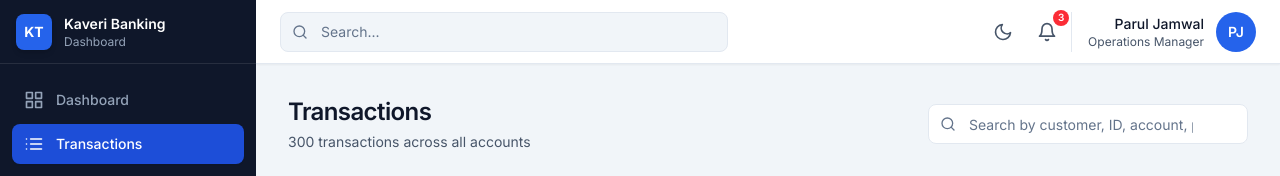
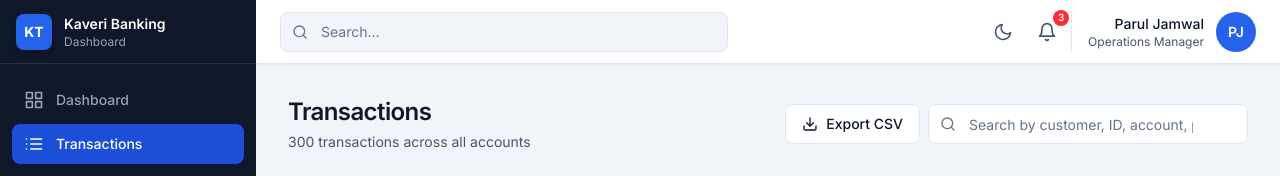
Before and after one commit to paruljamwal/Banking_Transaction_Dashboard, a React (Vite) app: page /transactions in a window 1280 px wide. Shown: the top 176 px of the page. Built offline with nearby package versions, Linux system fonts and the light colour scheme.

Commit message:
feat" csv download creation

```diff
--- a/src/App.jsx
+++ b/src/App.jsx
@@ -1,4 +1,5 @@
 import { BrowserRouter, Routes, Route, Navigate } from 'react-router-dom'
+import { Toaster } from 'react-hot-toast'
 import { ThemeProvider } from '@context/ThemeContext'
 import DashboardLayout from '@layouts/DashboardLayout'
 import DashboardPage from '@pages/DashboardPage'
@@ -25,6 +26,32 @@ function App() {
           <Route path="*" element={<NotFoundPage />} />
         </Routes>
       </BrowserRouter>
+
+      <Toaster
+        position="top-right"
+        toastOptions={{
+          duration: 3000,
+          className: 'text-sm',
+          style: {
+            background: 'var(--color-surface)',
+            color: 'var(--color-text)',
+            border: '1px solid var(--color-border)',
+            boxShadow: 'var(--shadow-md)',
+          },
+          success: {
+            iconTheme: {
+              primary: '#059669',
+              secondary: '#ffffff',
+            },
+          },
+          error: {
+            iconTheme: {
+              primary: '#dc2626',
+              secondary: '#ffffff',
+            },
+          },
+        }}
+      />
     </ThemeProvider>
   )
 }
--- a/src/pages/TransactionsPage.jsx
+++ b/src/pages/TransactionsPage.jsx
@@ -1,7 +1,10 @@
 import { useState, useCallback } from 'react'
+import { FiDownload } from 'react-icons/fi'
+import toast from 'react-hot-toast'
 import PageContainer from '@components/common/PageContainer'
 import PageHeader from '@components/common/PageHeader'
 import SearchBar from '@components/common/SearchBar'
+import Button from '@components/common/Button'
 import Card from '@components/common/Card'
 import Pagination from '@components/common/Pagination'
 import {
@@ -14,6 +17,7 @@ import { TRANSACTION_SEARCH_FIELDS } from '@constants/transactionSearch'
 import { useSearch } from '@hooks/useSearch'
 import { useTransactionFilters } from '@hooks/useTransactionFilters'
 import { usePagination } from '@hooks/usePagination'
+import { exportTransactionsToCsv } from '@utils/csvExport'
 
 function TransactionsPage() {
   const [selectedTransaction, setSelectedTransaction] = useState(null)
@@ -67,6 +71,20 @@ function TransactionsPage() {
 
   const showNoResults = (hasQuery || isFiltered) && !hasResults
 
+  const handleExportCsv = useCallback(() => {
+    if (results.length === 0) {
+      toast.error('No transactions to export')
+      return
+    }
+
+    try {
+      const { filename, rowCount } = exportTransactionsToCsv(results)
+      toast.success(`Downloaded ${filename} (${rowCount} records)`)
+    } catch {
+      toast.error('Failed to export CSV')
+    }
+  }, [results])
+
   const description = (() => {
     const parts = []
 
@@ -88,6 +106,17 @@ function TransactionsPage() {
   return (
     <PageContainer>
       <PageHeader title="Transactions" description={description}>
+        <div className="flex w-full flex-col gap-2 sm:w-auto sm:flex-row sm:items-center">
+          <Button
+            variant="secondary"
+            size="md"
+            leftIcon={<FiDownload className="h-4 w-4" />}
+            onClick={handleExportCsv}
+            disabled={results.length === 0}
+          >
+            <span className="hidden sm:inline">Export CSV</span>
+            <span className="sm:hidden">Export</span>
+          </Button>
           <SearchBar
             value={query}
             onChange={(e) => setQuery(e.target.value)}
@@ -96,6 +125,7 @@ function TransactionsPage() {
             className="w-full sm:w-80"
             ariaLabel="Search transactions"
           />
+        </div>
       </PageHeader>
 
       <div className="space-y-4">
--- /dev/null
+++ b/src/utils/csvExport.js
@@ -0,0 +1,77 @@
+import Papa from 'papaparse'
+import { format } from 'date-fns'
+import { TRANSACTION_TYPE_LABELS } from '@constants/transactionTypes'
+import { STATUS_LABELS } from '@constants/status'
+import { formatDate } from '@utils/formatDate'
+
+export const TRANSACTION_CSV_COLUMNS = [
+  'Transaction ID',
+  'Customer',
+  'Amount',
+  'Status',
+  'Type',
+  'Date',
+  'Payment Method',
+  'Category',
+]
+
+/**
+ * @param {Record<string, unknown>[]} transactions
+ */
+export function mapTransactionsToCsvRows(transactions = []) {
+  return transactions.map((txn) => ({
+    'Transaction ID': txn.transactionId,
+    Customer: txn.customerName,
+    Amount: txn.amount,
+    Status: STATUS_LABELS[txn.status] || txn.status,
+    Type: TRANSACTION_TYPE_LABELS[txn.transactionType] || txn.transactionType,
+    Date: formatDate(txn.date),
+    'Payment Method': txn.paymentMethod,
+    Category: txn.category,
+  }))
+}
+
+/**
+ * @param {Date} [date]
+ */
+export function getTransactionCsvFilename(date = new Date()) {
+  return `transactions-${format(date, 'yyyy-MM-dd')}.csv`
+}
+
+/**
+ * @param {string} csvContent
+ * @param {string} filename
+ */
+function triggerCsvDownload(csvContent, filename) {
+  const blob = new Blob([csvContent], { type: 'text/csv;charset=utf-8;' })
+  const url = URL.createObjectURL(blob)
+
+  const link = document.createElement('a')
+  link.href = url
+  link.download = filename
+  link.style.display = 'none'
+
+  document.body.appendChild(link)
+  link.click()
+  document.body.removeChild(link)
+
+  URL.revokeObjectURL(url)
+}
+
+/**
+ * @param {Record<string, unknown>[]} transactions
+ * @param {{ filename?: string }} [options]
+ */
+export function exportTransactionsToCsv(transactions = [], options = {}) {
+  if (!Array.isArray(transactions) || transactions.length === 0) {
+    throw new Error('exportTransactionsToCsv requires a non-empty array')
+  }
+
+  const rows = mapTransactionsToCsvRows(transactions)
+  const csvContent = Papa.unparse(rows, { columns: TRANSACTION_CSV_COLUMNS })
+  const filename = options.filename || getTransactionCsvFilename()
+
+  triggerCsvDownload(csvContent, filename)
+
+  return { filename, rowCount: rows.length }
+}
--- a/src/utils/index.js
+++ b/src/utils/index.js
@@ -3,6 +3,12 @@ export { getInitialTheme, applyTheme } from './theme'
 export { formatCurrency, formatCompactCurrency } from './formatCurrency'
 export { parseDate, formatDate, formatDateTime, formatRelativeDate } from './formatDate'
 export { downloadCSV, buildCsvString } from './downloadCSV'
+export {
+  TRANSACTION_CSV_COLUMNS,
+  mapTransactionsToCsvRows,
+  getTransactionCsvFilename,
+  exportTransactionsToCsv,
+} from './csvExport'
 export { debounce } from './debounce'
 export { paginateData } from './paginateData'
 export { sortTransactions, sortTransactionsMulti } from './sortTransactions'
```
Lines whose indentation alone changed are shown as unchanged.
